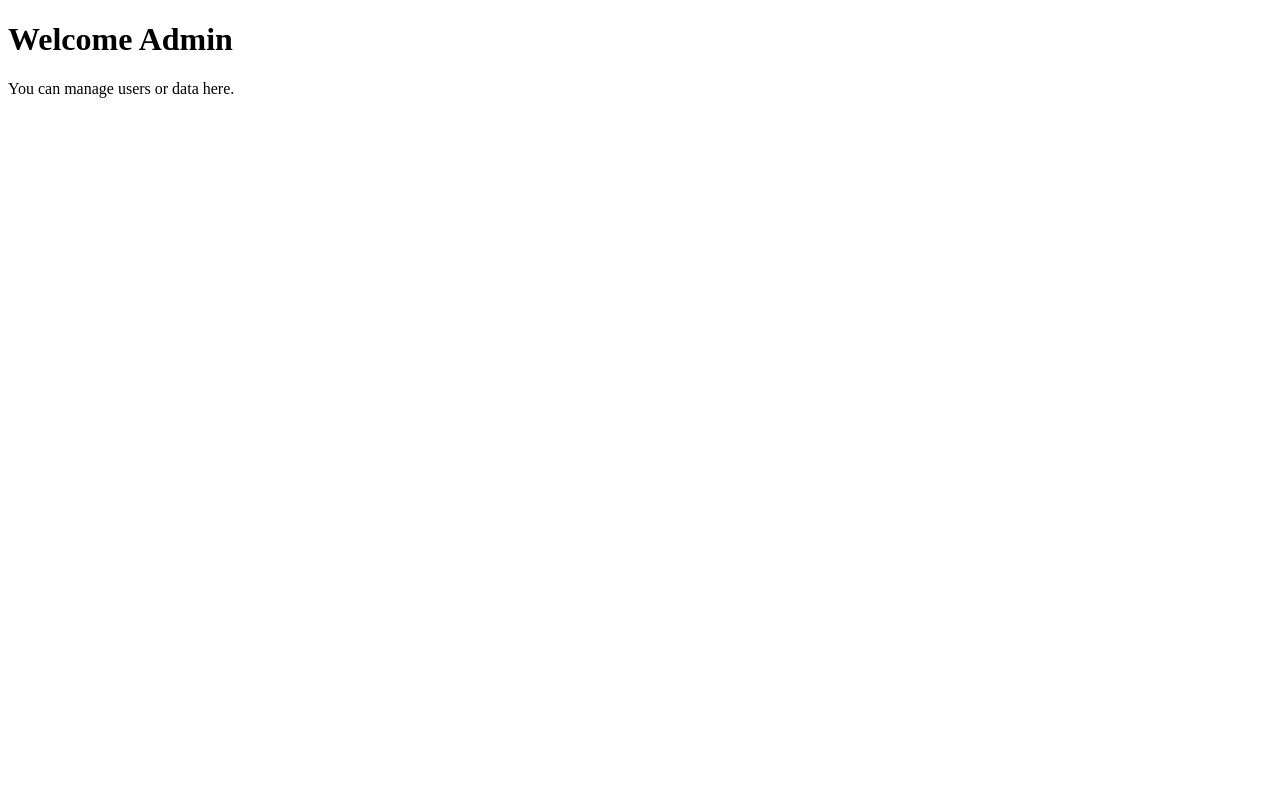
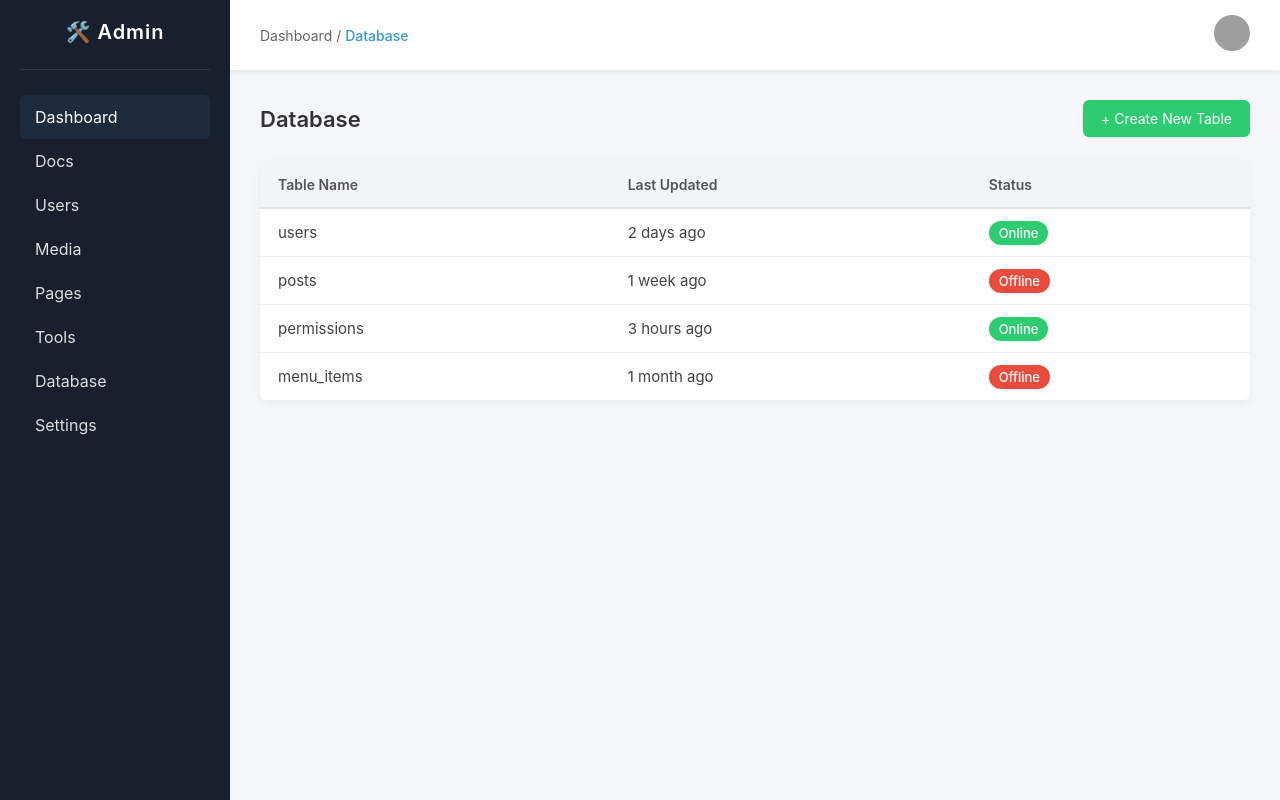
Before and after one commit to KalopsiaZom/UmkmConnect, a website: page frontend/admin.html in a window 1280 px wide. Drawn offline with Linux system fonts and the light colour scheme; grey boxes are pictures that could not be loaded.

Commit message:
Creating admin panel

```diff
--- /dev/null
+++ b/frontend/admin.css
@@ -0,0 +1,183 @@
+* {
+  margin: 0;
+  padding: 0;
+  box-sizing: border-box;
+  font-family: "Inter", "Roboto", sans-serif;
+}
+
+body {
+  display: flex;
+  height: 100vh;
+  background: #f5f6fa;
+  color: #333;
+}
+
+.sidebar {
+  width: 230px;
+  background: #18202e;
+  color: #fff;
+  display: flex;
+  flex-direction: column;
+  padding: 20px;
+}
+
+.sidebar-header {
+  text-align: center;
+  padding-bottom: 25px;
+  border-bottom: 1px solid rgba(255,255,255,0.1);
+}
+
+.sidebar-header h2 {
+  font-size: 20px;
+  font-weight: 600;
+  letter-spacing: 1px;
+}
+
+.sidebar-nav {
+  margin-top: 25px;
+  display: flex;
+  flex-direction: column;
+}
+
+.sidebar-nav a {
+  text-decoration: none;
+  color: rgba(255,255,255,0.85);
+  padding: 12px 15px;
+  border-radius: 6px;
+  transition: background 0.3s;
+}
+
+.sidebar-nav a:hover,
+.sidebar-nav a.active {
+  background: #1e2b3d;
+  color: #fff;
+}
+
+.main-content {
+  flex: 1;
+  display: flex;
+  flex-direction: column;
+}
+
+.topbar {
+  background: #fff;
+  padding: 15px 30px;
+  display: flex;
+  justify-content: space-between;
+  align-items: center;
+  box-shadow: 0 2px 6px rgba(0,0,0,0.08);
+}
+
+.breadcrumbs {
+  color: #666;
+  font-size: 14px;
+}
+
+.breadcrumbs .active {
+  color: #3498db;
+  font-weight: 500;
+}
+
+.user-icon img {
+  width: 36px;
+  height: 36px;
+  border-radius: 50%;
+}
+
+.content {
+  padding: 30px;
+  overflow-y: auto;
+}
+
+.content-header {
+  display: flex;
+  justify-content: space-between;
+  align-items: center;
+  margin-bottom: 25px;
+}
+
+.content-header h1 {
+  font-size: 22px;
+  font-weight: 600;
+}
+
+.btn-green {
+  background: #2ecc71;
+  color: white;
+  border: none;
+  padding: 10px 18px;
+  border-radius: 6px;
+  font-size: 14px;
+  cursor: pointer;
+  transition: background 0.3s;
+}
+
+.btn-green:hover {
+  background: #27ae60;
+}
+
+.data-table {
+  width: 100%;
+  border-collapse: collapse;
+  background: white;
+  border-radius: 8px;
+  overflow: hidden;
+  box-shadow: 0 2px 10px rgba(0,0,0,0.05);
+}
+
+.data-table thead {
+  background: #f2f4f8;
+  text-align: left;
+}
+
+.data-table th, .data-table td {
+  padding: 14px 18px;
+}
+
+.data-table th {
+  color: #555;
+  font-weight: 600;
+  font-size: 14px;
+  border-bottom: 2px solid #e1e5ea;
+}
+
+.data-table td {
+  border-bottom: 1px solid #f0f0f0;
+  color: #444;
+  font-size: 15px;
+}
+
+.data-table tr:hover {
+  background: #f9f9fb;
+}
+
+.status {
+  padding: 4px 10px;
+  border-radius: 12px;
+  font-size: 13px;
+  font-weight: 500;
+  color: white;
+}
+
+.status.online {
+  background: #2ecc71;
+}
+
+.status.offline {
+  background: #e74c3c;
+}
+
+@media (max-width: 768px) {
+  .sidebar {
+    display: none;
+  }
+
+  .main-content {
+    width: 100%;
+  }
+
+  .content-header {
+    flex-direction: column;
+    gap: 10px;
+  }
+}
--- a/frontend/admin.html
+++ b/frontend/admin.html
@@ -1,10 +1,78 @@
 <!DOCTYPE html>
-<html>
+<html lang="en">
 <head>
+  <meta charset="UTF-8">
+  <meta name="viewport" content="width=device-width, initial-scale=1.0">
   <title>Admin Panel</title>
+  <link rel="stylesheet" href="admin.css">
 </head>
 <body>
-  <h1>Welcome Admin</h1>
-  <p>You can manage users or data here.</p>
+
+  <aside class="sidebar">
+    <div class="sidebar-header">
+      <h2>🛠️ Admin</h2>
+    </div>
+    <nav class="sidebar-nav">
+      <a href="#" class="active">Dashboard</a>
+      <a href="#">Docs</a>
+      <a href="#">Users</a>
+      <a href="#">Media</a>
+      <a href="#">Pages</a>
+      <a href="#">Tools</a>
+      <a href="#">Database</a>
+      <a href="#">Settings</a>
+    </nav>
+  </aside>
+
+  <div class="main-content">
+    <header class="topbar">
+      <div class="breadcrumbs">
+        <span>Dashboard</span> /
+        <span class="active">Database</span>
+      </div>
+      <div class="user-icon">
+        <img src="https://cdn-icons-png.flaticon.com/512/149/149071.png" alt="User">
+      </div>
+    </header>
+
+    <section class="content">
+      <div class="content-header">
+        <h1>Database</h1>
+        <button class="btn-green">+ Create New Table</button>
+      </div>
+
+      <table class="data-table">
+        <thead>
+          <tr>
+            <th>Table Name</th>
+            <th>Last Updated</th>
+            <th>Status</th>
+          </tr>
+        </thead>
+        <tbody>
+          <tr>
+            <td>users</td>
+            <td>2 days ago</td>
+            <td><span class="status online">Online</span></td>
+          </tr>
+          <tr>
+            <td>posts</td>
+            <td>1 week ago</td>
+            <td><span class="status offline">Offline</span></td>
+          </tr>
+          <tr>
+            <td>permissions</td>
+            <td>3 hours ago</td>
+            <td><span class="status online">Online</span></td>
+          </tr>
+          <tr>
+            <td>menu_items</td>
+            <td>1 month ago</td>
+            <td><span class="status offline">Offline</span></td>
+          </tr>
+        </tbody>
+      </table>
+    </section>
+  </div>
 </body>
 </html>
```
Also changed, not shown: frontend/dashboard.css (+0 -7 lines).
